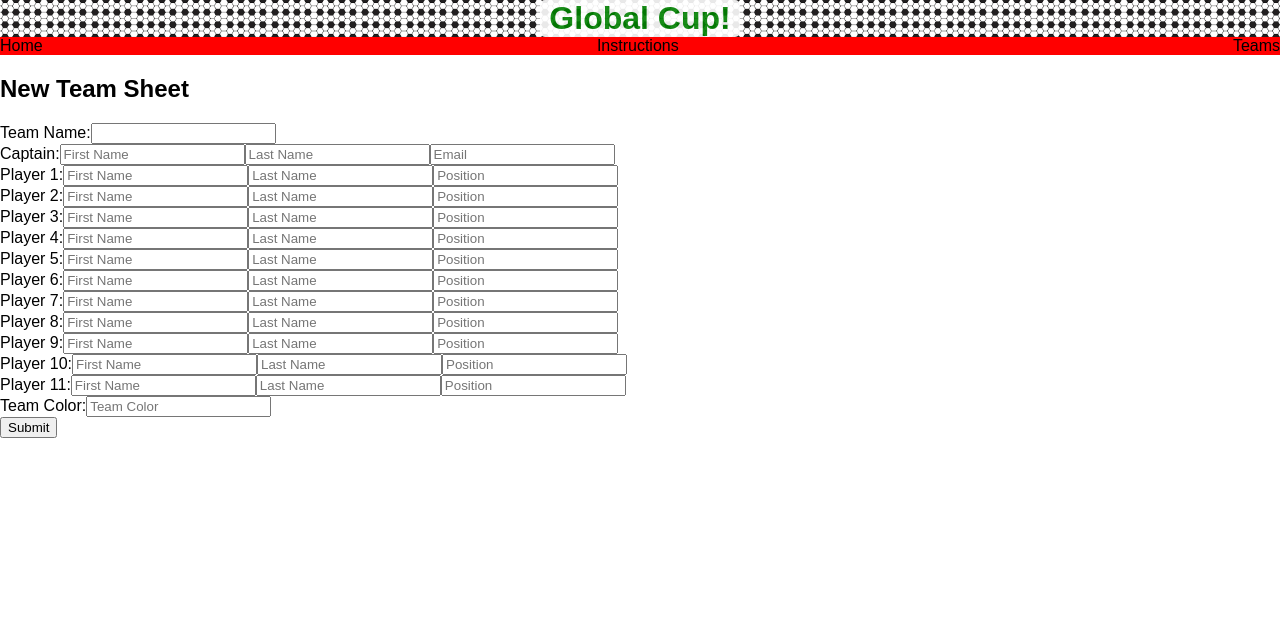
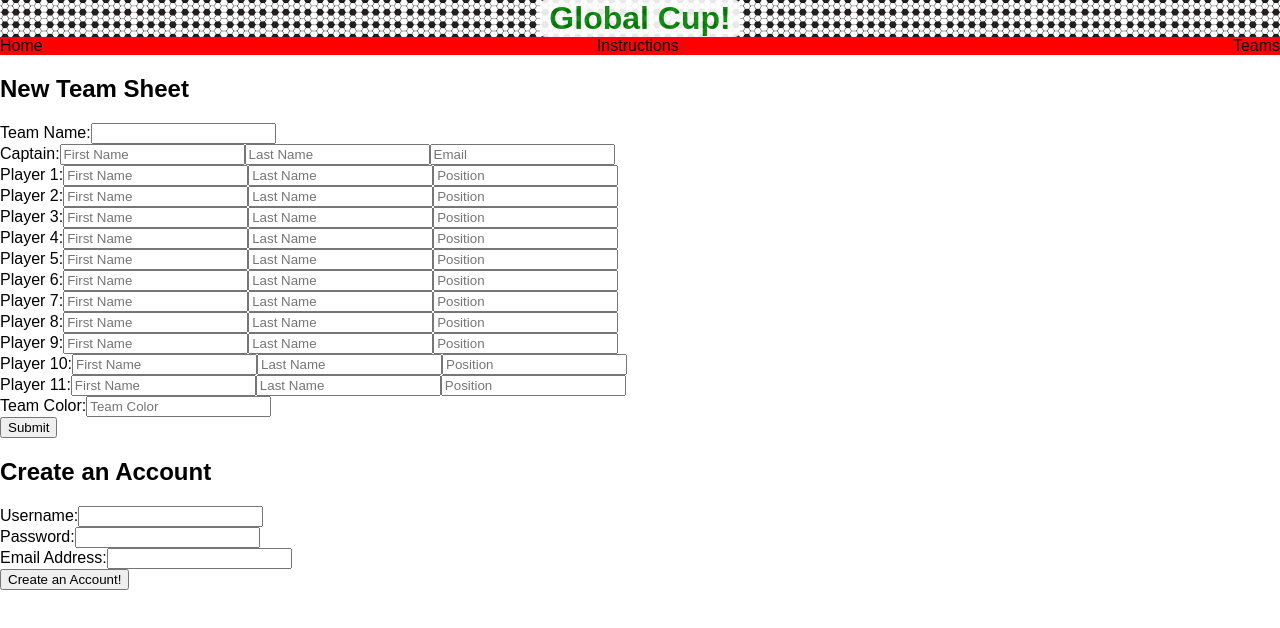
Before and after one commit to letimmy94/Project-3-front-end, a React (Create React App) app in the folder global-cup/: page / in a window 1280 px wide. Shown: the top 628 px of the page. Built offline with nearby package versions, Linux system fonts and the light colour scheme.

Commit message:
signup form

```diff
--- a/global-cup/src/components/App/App.js
+++ b/global-cup/src/components/App/App.js
@@ -5,6 +5,7 @@ import Logo from '../Logo/Logo'
 import NavBar from '../NavBar/NavBar'
 import Roster from '../Roster/Roster'
 import TeamFrom from '../TeamForm/TeamForm'
+import Signup from '../Signup/Signup'
 import './App.css'
 
 class App extends Component {
@@ -22,6 +23,7 @@ class App extends Component {
           <NavBar />
         </div>
         <TeamFrom />
+        <Signup />
       </div>
     )
   }
--- /dev/null
+++ b/global-cup/src/components/Signup/Signup.js
@@ -0,0 +1,57 @@
+import React, { Component } from 'react'
+import axios from 'axios'
+
+class Signup extends Component {
+  constructor() {
+    super()
+    this.state = {}
+    this.handleInput = this.handleInput.bind(this)
+    this.handleSubmit = this.handleSubmit.bind(this)
+  }
+
+  handleInput(e) {
+    this.setState({
+      [e.target.name]: e.target.value
+    })
+  }
+
+  handleSubmit(e) {
+    e.preventDefault()
+    axios
+      .post('http://localhost:4000/users', {
+        username: this.state.username,
+        password: this.state.password,
+        email: this.state.email
+      })
+      .then(() => {
+        console.log('success')
+      })
+  }
+
+  render() {
+    return (
+      <div>
+        <h2>Create an Account</h2>
+        <form>
+          <div>
+            <label htmlFor="username">Username:</label>
+            <input type="text" name="username" onChange={this.handleInput} />
+          </div>
+          <div>
+            <label htmlFor="password">Password:</label>
+            <input type="text" name="password" onChange={this.handleInput} />
+          </div>
+          <div>
+            <label htmlFor="email">Email Address:</label>
+            <input type="text" name="email" onChange={this.handleInput} />
+          </div>
+          <button type="submit" onClick={this.handleSubmit}>
+            Create an Account!
+          </button>
+        </form>
+      </div>
+    )
+  }
+}
+
+export default Signup
```
